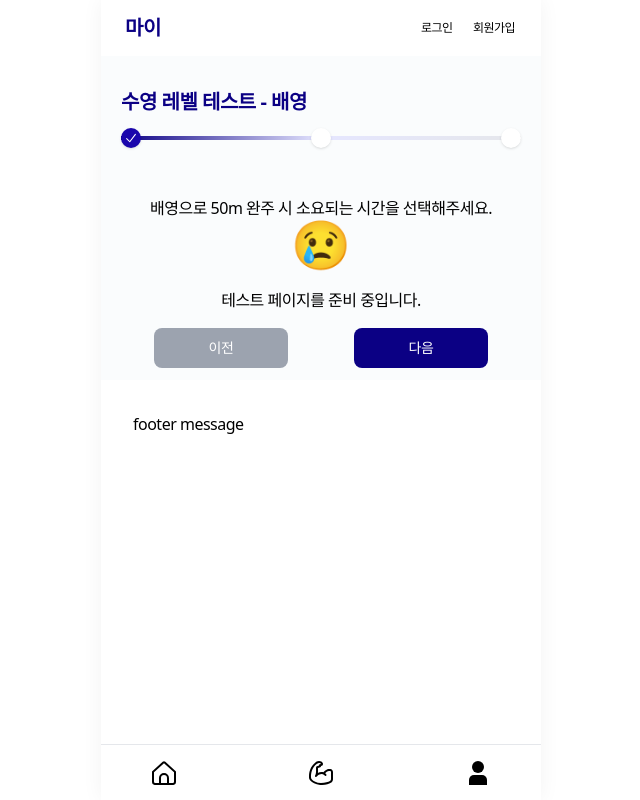
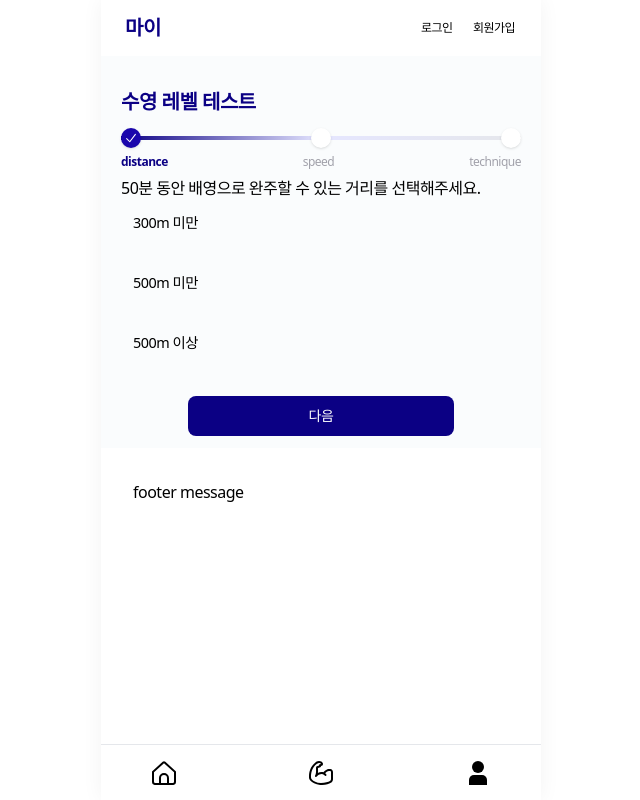
Before and after one commit to SwimmingTutor/SwimmingTutorClient, a React app: page /my/level/test/backstroke in a window 1280 px wide. Shown: the whole page, without its empty margins (319-959 px from the left). Built offline with nearby package versions, Linux system fonts and the light colour scheme.

Commit message:
Feat: 레벨테스트 페이지 내용 구현

```diff
--- /dev/null
+++ b/src/components/ClickableDiv.jsx
@@ -0,0 +1,12 @@
+const ClickableDiv = ({ item, isSelected, onClick }) => {
+  return (
+    <div
+      className={`h-12 p-3 ${isSelected ? 'bg-slate-100 font-semibold text-primary' : 'hover:bg-slate-100 hover:font-semibold hover:text-primary'}`}
+      onClick={onClick}
+    >
+      {item.key}
+    </div>
+  );
+};
+
+export default ClickableDiv;
--- a/src/components/My/LevelList.jsx
+++ b/src/components/My/LevelList.jsx
@@ -3,7 +3,7 @@ import Menu from '../Menu.jsx';
 
 const levels = [
   {
-    key: 'freecrawl',
+    key: 'freestyle',
     name: '자유형',
     level: '-'
   },
--- a/src/components/My/TestForm.jsx
+++ b/src/components/My/TestForm.jsx
@@ -1,10 +1,130 @@
-import PageInfoText from '../PageInfoText.jsx';
+import { useState, useEffect } from 'react';
+import ClickableDiv from '../ClickableDiv.jsx';
 
-const TestForm = () => {
+const translateStrokeName = strokename => {
+  switch (strokename) {
+    case 'freestyle':
+      return '자유형';
+    case 'backstroke':
+      return '배영';
+    case 'breathstroke':
+      return '평영';
+    case 'butterfly':
+      return '접영';
+    default:
+      return '알 수 없음';
+  }
+};
+
+const optionsList = {
+  freestyle: {
+    1: [
+      { key: '400m 미만', value: 1 },
+      { key: '800m 미만', value: 2 },
+      { key: '800m 이상', value: 3 }
+    ],
+    2: [
+      { key: '1분 이상', value: 1 },
+      { key: '1분 미만', value: 2 },
+      { key: '45초 미만', value: 3 }
+    ],
+    3: [
+      { key: '기본 자세', value: 1 },
+      { key: '양측 호흡', value: 2 },
+      { key: '사이드 턴', value: 3 },
+      { key: '플립 턴', value: 4 }
+    ]
+  },
+  backstroke: {
+    1: [
+      { key: '300m 미만', value: 1 },
+      { key: '500m 미만', value: 2 },
+      { key: '500m 이상', value: 3 }
+    ],
+    2: [
+      { key: '1분 15초 이상', value: 1 },
+      { key: '1분 15초 미만', value: 2 },
+      { key: '55초 미만', value: 3 }
+    ],
+    3: [
+      { key: '기본 자세', value: 1 },
+      { key: '안정적 자세', value: 2 },
+      { key: '배영 턴', value: 3 },
+      { key: '크로스 오버 턴', value: 4 }
+    ]
+  },
+  breathstroke: {
+    1: [
+      { key: '300m 미만', value: 1 },
+      { key: '500m 미만', value: 2 },
+      { key: '500m 이상', value: 3 }
+    ],
+    2: [
+      { key: '1분 20초 이상', value: 1 },
+      { key: '1분 20초 미만', value: 2 },
+      { key: '1분 미만', value: 3 }
+    ],
+    3: [
+      { key: '글라이딩', value: 1 },
+      { key: '돌핀 킥', value: 2 },
+      { key: '물 속 스타트', value: 3 }
+    ]
+  },
+  butterfly: {
+    1: [
+      { key: '100m 미만', value: 1 },
+      { key: '300m 미만', value: 2 },
+      { key: '300m 이상', value: 3 }
+    ],
+    2: [
+      { key: '1분 10초 이상', value: 1 },
+      { key: '1분 10초 미만', value: 2 },
+      { key: '50초 미만', value: 3 }
+    ],
+    3: [
+      { key: '한팔 접영', value: 1 },
+      { key: '양팔 접영', value: 2 },
+      { key: '무호흡 양팔 접영(25m)', value: 3 }
+    ]
+  }
+};
+
+const TestForm = ({ strokename, currentStep, onOptionSelect, selectedValues }) => {
+  const [selectedOption, setSelectedOption] = useState(selectedValues[currentStep - 1] || null);
+  const strokenameKr = translateStrokeName(strokename);
+
+  const questions = {
+    1: `50분 동안 ${strokenameKr}으로 완주할 수 있는 거리를 선택해주세요.`,
+    2: `${strokenameKr}으로 50m 완주 시 소요되는 시간을 선택해주세요.`,
+    3: `${strokenameKr} 기술적인 부분 중 본인이 가장 최근에 배운 것을 선택해주세요.`
+  };
+
+  const options = optionsList[strokename][currentStep] || [];
+
+  const handleClick = option => {
+    setSelectedOption(option.value);
+    onOptionSelect(option.value);
+  };
+
+  useEffect(() => {
+    setSelectedOption(selectedValues[currentStep - 1] || null);
+  }, [currentStep, selectedValues]);
+
   return (
-    <div>
-      <PageInfoText title='😢' content='테스트 페이지를 준비 중입니다.' />
-    </div>
+    <>
+      <div>{questions[currentStep]}</div>
+      <div className='flex h-fit w-full flex-col gap-3 text-[0.9rem] font-light'>
+        {options.map((item, index) => (
+          <ClickableDiv
+            key={index}
+            item={item}
+            isSelected={selectedOption === item.value}
+            onClick={() => handleClick(item)}
+          />
+        ))}
+      </div>
+    </>
   );
 };
+
 export default TestForm;
--- a/src/pages/My/LevelTest.jsx
+++ b/src/pages/My/LevelTest.jsx
@@ -1,5 +1,6 @@
-import React, { useState } from 'react';
+import { useState } from 'react';
 import { useParams } from 'react-router-dom';
+import axios from '../../utils/https/axios/customAxios';
 import PageTitle from '../../components/PageTitle.jsx';
 import Steps from '../../components/UI/Steps.jsx';
 import PageInfoText from '../../components/PageInfoText.jsx';
@@ -9,54 +10,15 @@ import TestForm from '../../components/My/TestForm.jsx';
 
 const LevelTestPage = () => {
   const param = useParams();
-  // console.log(1, param);
   usePageSetup('level-test');
 
   const [currentStep, setCurrentStep] = useState(1);
+  const [selectedValues, setSelectedValues] = useState([0]);
+  console.log('selectedValues:', selectedValues);
 
   const blankDiv3 = <div className='h-3'></div>;
   const blankDiv5 = <div className='h-5'></div>;
-  const steps = ['speed', 'distance', 'technique'];
-
-  const contentForStep = step => {
-    switch (step) {
-      case 1:
-        return pageDescriptions.speed;
-      case 2:
-        return pageDescriptions.distance;
-      case 3:
-        return pageDescriptions.technique;
-      default:
-        return '해당 단계 정보가 없습니다.';
-    }
-  };
-
-  const translateStrokeName = strokename => {
-    // console.log(2, strokename);
-    switch (strokename) {
-      case 'freecrawl':
-        return '자유형';
-      case 'backstroke':
-        return '배영';
-      case 'breathstroke':
-        return '평영';
-      case 'butterfly':
-        return '접영';
-    }
-  };
-  const strokenameKr = translateStrokeName(param.strokename);
-
-  const pageDescriptions = {
-    speed: `${strokenameKr}으로 50m 완주 시 소요되는 시간을 선택해주세요.`,
-    distance: `50분 동안 ${strokenameKr}으로 완주할 수 있는 거리를 선택해주세요.`,
-    technique: `${strokenameKr} 기술적인 부분 중 본인이 가장 최근에 배운 것을 선택해주세요.`
-  };
-
-  const handleNextStep = () => {
-    if (currentStep < steps.length) {
-      setCurrentStep(currentStep + 1);
-    }
-  };
+  const steps = ['distance', 'speed', 'technique'];
 
   const handlePreviousStep = () => {
     if (currentStep > 1) {
@@ -64,30 +26,62 @@ const LevelTestPage = () => {
     }
   };
 
-  // TODO: 영법 및 테스트 주제별 설문내용 구현
+  const handleNextStep = async () => {
+    if (currentStep < steps.length) {
+      setCurrentStep(currentStep + 1);
+    } else {
+      // Request to the server with axios
+      try {
+        // TODO: 500 (Internal Server Error) 해결
+        // await axios.post(
+        //   '/level/log',
+        //   {
+        //     headers: {
+        //       Authorization: `Bearer ${localStorage.getItem('accessToken')}`
+        //     },
+        //     style: param.strokename,
+        //     distance: selectedValues[0],
+        //     speed: selectedValues[1],
+        //     technique: selectedValues[2]
+        //   }
+        // );
+
+        // Redirect to /my/level page
+        window.location.href = '/my/level';
+      } catch (error) {
+        console.error('Error posting data:', error);
+      }
+    }
+  };
+
+  const handleOptionSelect = value => {
+    const updatedSelectedValues = [...selectedValues];
+    updatedSelectedValues[currentStep - 1] = value;
+    setSelectedValues(updatedSelectedValues);
+    console.log('updatedSelectedValues:', updatedSelectedValues);
+  };
+
   return (
     <>
-      <PageTitle title={`수영 레벨 테스트 - ${strokenameKr}`} />
+      <PageTitle title={`수영 레벨 테스트`} />
       {blankDiv5}
-      <Steps key={currentStep} steps={[null, null, null]} currentStep={currentStep} />
+      <Steps key={currentStep} steps={steps} currentStep={currentStep} />
       {blankDiv3}
-      <PageInfoText content={contentForStep(currentStep)} />
-      <TestForm />
+      <TestForm
+        strokename={param.strokename}
+        currentStep={currentStep}
+        onOptionSelect={handleOptionSelect}
+        selectedValues={selectedValues}
+      />
+      {blankDiv3}
       <div className='mt-4 flex justify-between'>
-        {/* <button onClick={handlePreviousStep} disabled={currentStep == 1} />
-        <button onClick={handleNextStep} disabled={currentStep == steps.length} /> */}
-        <Button
+        {/* <Button
           key='prev'
-          path={handlePreviousStep}
+          onClick={handlePreviousStep}
           content='이전'
-          type={currentStep == 1 ? 'disable' : 'default'}
-        />
-        <Button
-          key='next'
-          path={handleNextStep}
-          content='다음'
-          type={currentStep == steps.length ? 'disable' : 'default'}
-        />
+          type={currentStep === 1 ? 'disable' : 'default'}
+        /> */}
+        <Button key='next' onClick={handleNextStep} content={currentStep === steps.length ? '결과확인' : '다음'} />
       </div>
     </>
   );
```
